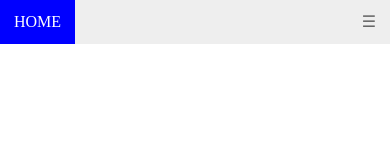
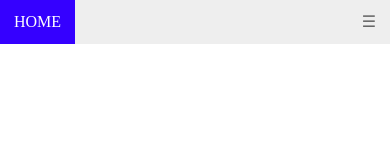
Before and after one commit to kmschwabs3/practice-site, a plain HTML site: page index.html in a window 390 px wide. Drawn offline with Linux system fonts and the light colour scheme.

```diff
--- a/style.css
+++ b/style.css
@@ -44,7 +44,7 @@ ul.topnav li a {
 }
 
 ul.topnav li a:hover {
-	background-color: #0000ff;
+	background-color: #3500FF;
 	color: #fff;
 }
 
```
